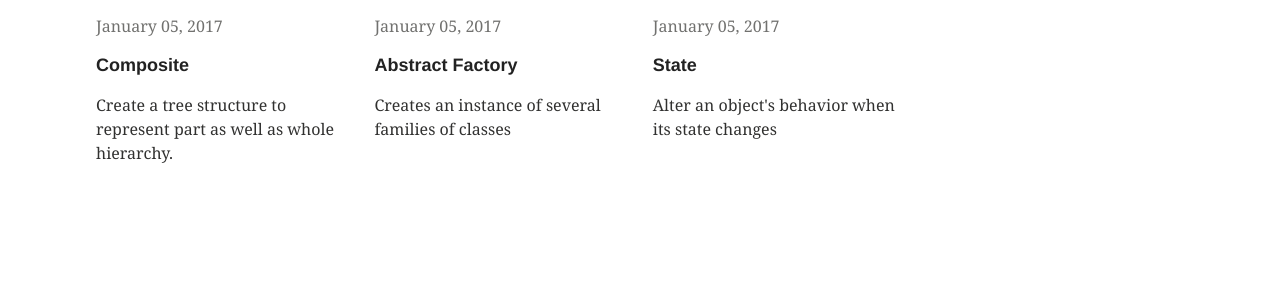
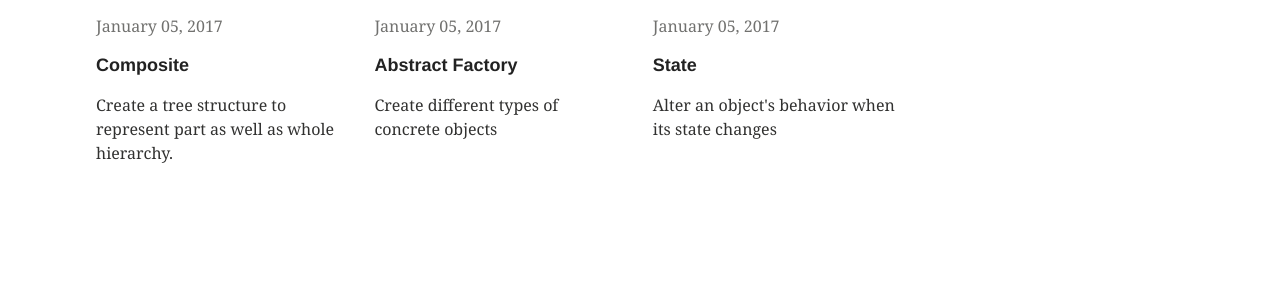
Before and after one commit to 2joephillips/DPatterns, a Jekyll site: the page built from index.md, in a window 1280 px wide. Shown: the part 486-774 px from the top of the page. Built offline with Jekyll 4.4.1, drawn with Linux system fonts in a browser that asks for light colours.

```diff
--- a/_posts/creational/2017-01-05-abstractfactory.md
+++ b/_posts/creational/2017-01-05-abstractfactory.md
@@ -1,9 +1,9 @@
 ---
-layout: default
-title: "Abstract Factory"
+layout: article
+title: Abstract Factory
 modified:
 categories: creational
-excerpt: Creates an instance of several families of classes
+excerpt: "Create different types of concrete objects"
 tags: []
 image:
   feature:
@@ -16,7 +16,8 @@ published: true
 
 # Purpose
 
-* Provides an interface for creating familes of related or dependent objects without specifying their concrete classes.
+* Separate object creation from the decision of which object to create
+* Add new products and functionality without breaking Open Closed Principle
 
 The Abstract Factory defines a Factory Method that encapsulates the <code>new</code> operator and the concrete, platform-specific,
 product classes. Each "platform" is then modeled with a Factory derived class.
```
